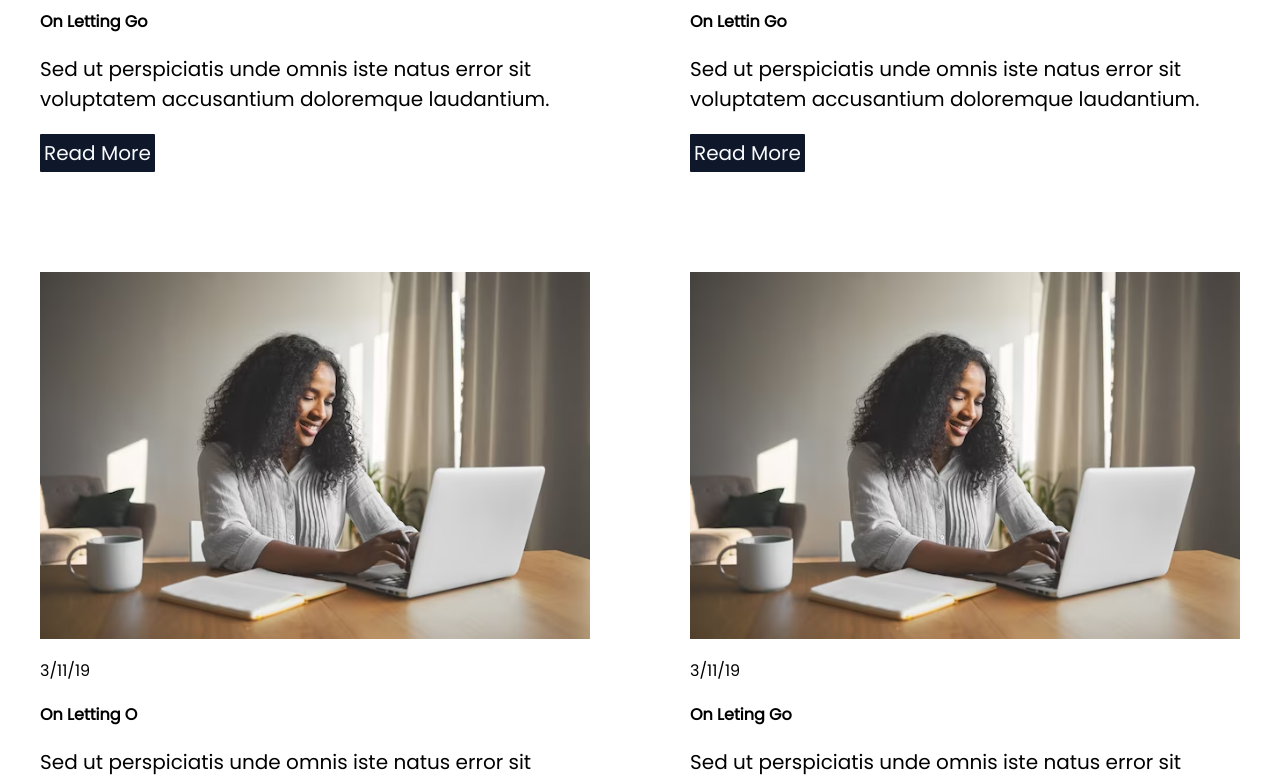
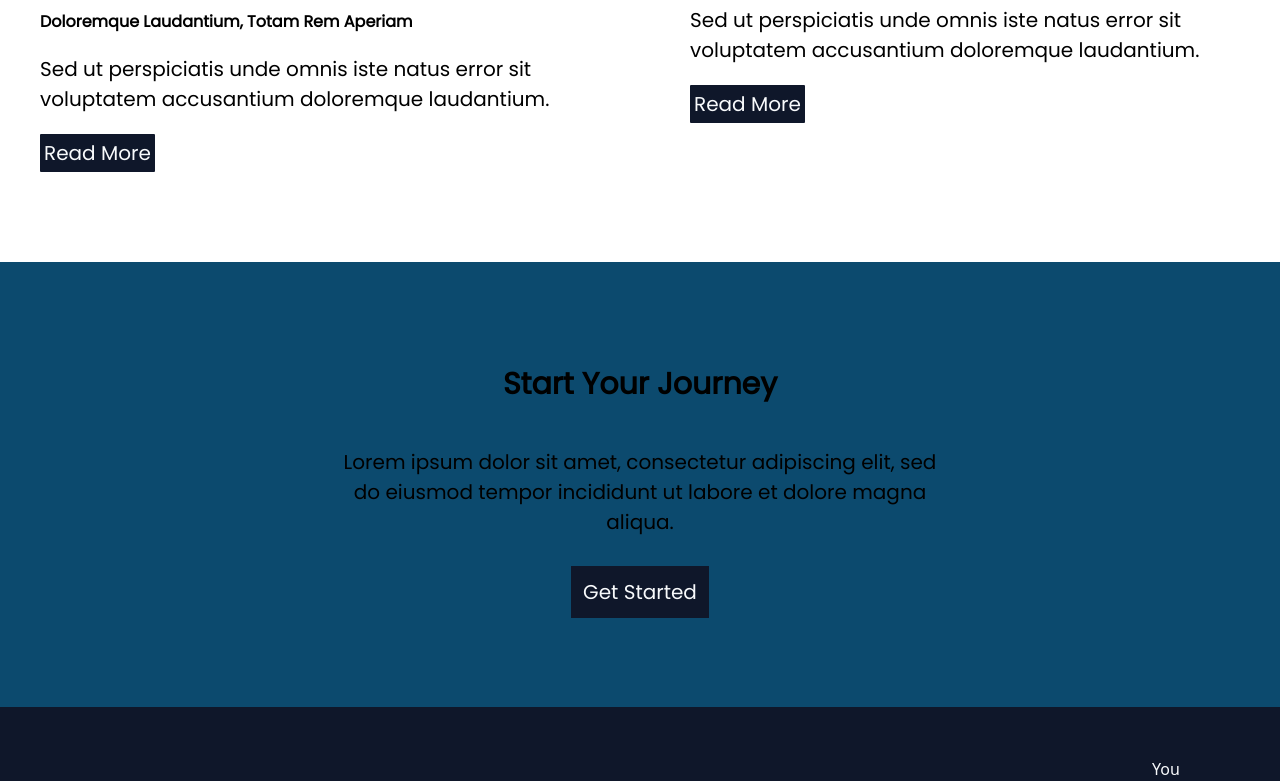
Before and after one commit to DesmondNzubechi/A-Village-Chick, a React (Vite) app: page /blog in a window 1280 px wide. Shown: the part 1100-1881 px from the top of the page. Built offline with nearby package versions, Linux system fonts and the light colour scheme; a web font is replaced by a local one.

Commit message:
new change

```diff
--- a/src/App.jsx
+++ b/src/App.jsx
@@ -16,7 +16,7 @@ import { Subscribe } from './Components/Subscribe/Subscribe'
 import { ScrollToTop } from './Components/ScrollTop/Scrolltop'
 
 function App() {
-  const {subscriptionDetails, fullNews} = useContext(Context);
+  const {subscriptionDetails, article, /*fullNews*/} = useContext(Context);
   return (
     <>
     <BrowserRouter>
@@ -29,7 +29,7 @@ function App() {
       <Route path='/about' element={<About/>} />
       <Route path='/contact' element={<ContactUs/>} />
       <Route path='/get started' element={<GetStarted/>} />
-      <Route path={`/News/${fullNews.headline}`} element={<FullNewsDetail/>} />
+      <Route path={`/news/${article.headline}`} element={<FullNewsDetail/>} />
       <Route path={`/subscribe/${subscriptionDetails.getStartedHeading}`} element={<Subscribe/>} />
     </Routes>
 
--- a/src/Components/Context/Context.jsx
+++ b/src/Components/Context/Context.jsx
@@ -4,24 +4,28 @@ export const Context = createContext();
 
 export const NewsContext = (props) => {
 
-    const [fullNews, setFullNews] = useState(JSON.parse(localStorage.getItem('fullNews')) || [])
-    const [subscriptionDetails, setSubscriptionDetails] = useState(JSON.parse(localStorage.getItem('subscriptionDetails')) || [])
+    /*const [fullNews, setFullNews] = useState(JSON.parse(localStorage.getItem('fullNews')) || []);*/
+    const [article, setArticle] = useState(JSON.parse(localStorage.getItem('article')) || {})
+    //console.log(fullNews)
+    const [subscriptionDetails, setSubscriptionDetails] = useState(JSON.parse(localStorage.getItem('subscriptionDetails')) || {})
    /* const [newsHeadline, setNewsHeadline] = useState(localStorage.getItem('newsHeadline') || '')*/
+  // console.log(subscriptionDetails);
     useEffect(() => {
-        localStorage.setItem('fullNews', JSON.stringify(fullNews));
+       /* localStorage.setItem('fullNews', JSON.stringify(fullNews));*/
+       localStorage.setItem('article', JSON.stringify(article));
         localStorage.setItem('subscriptionDetails', JSON.stringify(subscriptionDetails));
        // localStorage.setItem('newsHeadline', newsHeadline)
-    }, [fullNews, subscriptionDetails])
+    }, [subscriptionDetails, article])
 
     const readMoreClicked = (post) => {
-        setFullNews(post)
+        setArticle(post)
     };
     const Subscribe = (sub) => {
       setSubscriptionDetails(sub);
     }
 
     return(
-    <Context.Provider value={{readMoreClicked, subscriptionDetails, Subscribe, fullNews}}>
+    <Context.Provider value={{readMoreClicked, article, /*setFullNews, */subscriptionDetails, Subscribe, /*fullNews*/}}>
     {props.children}
     </Context.Provider>
     )
--- a/src/Components/Fullnews/Fullnews.jsx
+++ b/src/Components/Fullnews/Fullnews.jsx
@@ -1,4 +1,4 @@
-import React from "react";
+import React, { useEffect } from "react";
 import { Context } from "../Context/Context";
 import { useContext } from "react";
 import {BsArrowLeft} from 'react-icons/bs';
@@ -6,22 +6,23 @@ import { Link } from "react-router-dom";
 import { BlogContent } from "../../Pages/Blog/post";
 
 export const FullNewsDetail = () => {
-const {fullNews, readMoreClicked} = useContext(Context);
-  console.log(fullNews)
+
+  const {article /*fullNews,setFullNews*/ , readMoreClicked} = useContext(Context);
+ console.log(article)
     return(
         <div className="py-[200px] grid gap-[50px]  md:grid-cols-3 font-poppins px-[40px] ">
             <div className="md:col-span-2">
                  <div className="flex flex-col gap-5 ">
 
                  <div className="flex max-w-[600px] items-center gap-5">
-                <h1 className="uppercase font-bold text-[20px] md:text-[50px] ">{fullNews.headline}</h1>
+                <h1 className="uppercase font-bold text-[20px] md:text-[50px] ">{article.headline}</h1>
                 -
-                <p className="text-[20px] md:text-[25px] ">{fullNews.date}</p>
+                <p className="text-[20px] md:text-[25px] ">{article.date}</p>
                 </div>
                             <div>
-                            <img src={fullNews.postImg} alt="" />
+                            <img src={article.postImg} alt="" />
                             </div>
-                            <p className="text-[15px] md:text-[20px] ">{fullNews.fullContent}</p>
+                            <p className="text-[15px] md:text-[20px] ">{article.fullContent}</p>
 
                         </div>
 </div>
@@ -36,7 +37,7 @@ const {fullNews, readMoreClicked} = useContext(Context);
           <div className="flex flex-col  max-w-[400px] ">
           <h1 className="font-bold text-[10px] md:max-w-[300px] capitalize ">{news.headline}</h1>
           <p>{news.date}</p>
-          <Link to={`/News/${fullNews.headline}`} onClick={readMoreClicked(news)} className="text-yellow-500 text-[13px] font-bold my-1">Read More...</Link>
+          <Link to={`/News/${article.headline}`} onClick={readMoreClicked(news)} className="text-yellow-500 text-[13px] font-bold my-1">Read More...</Link>
           </div>
           </div>
         }) }
--- a/src/Components/Get started/GetStarted.jsx
+++ b/src/Components/Get started/GetStarted.jsx
@@ -1,24 +1,25 @@
 import React from "react";
 import backgroundImage from '../../assets/images/session.avif'
+import imgS from '../../assets/images/heroImg.avif'
 import { Link } from "react-router-dom";
 import { Context } from "../Context/Context";
 import { useContext } from "react";
 const getStarted = [
   {
     getStartedPic: backgroundImage,
-    getStartedHeading: 'curated selection of high-quality products that will transform',
+    getStartedHeading: ' selection of  that will transform',
+    getStartedFullDescription: 'Welcome to HomeDecor , your one-stop shop for stylish furniture and home decor. We offer a carefully curated selection of high-quality products that will transform your house into a beautiful and inviting home. At HomeDecor, we understand the importance of creating a space that truly reflects your personal style.',
+    getStartedAmount: '$90.97 every month',
+  },
+  {
+    getStartedPic: imgS,
+    getStartedHeading: 'curated selection of high-quality  will transform',
     getStartedFullDescription: 'Welcome to HomeDecor , your one-stop shop for stylish furniture and home decor. We offer a carefully curated selection of high-quality products that will transform your house into a beautiful and inviting home. At HomeDecor, we understand the importance of creating a space that truly reflects your personal style.',
     getStartedAmount: '$90.97 every month',
   },
   {
     getStartedPic: backgroundImage,
-    getStartedHeading: 'curated selection of high-quality products that will transform',
-    getStartedFullDescription: 'Welcome to HomeDecor , your one-stop shop for stylish furniture and home decor. We offer a carefully curated selection of high-quality products that will transform your house into a beautiful and inviting home. At HomeDecor, we understand the importance of creating a space that truly reflects your personal style.',
-    getStartedAmount: '$90.97 every month',
-  },
-  {
-    getStartedPic: backgroundImage,
-    getStartedHeading: 'curated selection of high-quality products that will transform',
+    getStartedHeading: 'curated  products that will transform',
     getStartedFullDescription: 'Welcome to HomeDecor , your one-stop shop for stylish furniture and home decor. We offer a carefully curated selection of high-quality products that will transform your house into a beautiful and inviting home. At HomeDecor, we understand the importance of creating a space that truly reflects your personal style.',
     getStartedAmount: '$90.97 every month',
   },
@@ -49,7 +50,7 @@ export const GetStarted = () => {
        <div className="grid lg:grid-cols-3 gap-[50px] md:grid-cols-2 grid-cols-1 ">
         {
          getStarted.map(get => {
-          return (<div><Link key={get.getStartedHeading} to={`/Subscribe/${get.getStartedHeading}`} onClick={Subscribe(get)} className="flex font-poppins flex-col gap-2">
+          return (<div><Link key={get.getStartedHeading} to={`/Subscribe/${get?.getStartedHeading}`} onClick={() => Subscribe(get)} className="flex font-poppins flex-col gap-2">
             <img className="rounded  " src={get.getStartedPic} alt="" />
             <h1 className="font-bold text-[15px] md:text-[17px] capitalize text-center">{get.getStartedHeading}</h1>
             <p className="text-center text-[15px] md:text-[17px] "> {get.getStartedAmount} </p>
--- a/src/Components/Subscribe/Subscribe.jsx
+++ b/src/Components/Subscribe/Subscribe.jsx
@@ -5,12 +5,12 @@ import AboutImg from '../../assets/images/session.avif';
 import { Link } from "react-router-dom";
 
 export const Subscribe = () => {
-   const {subscriptionDetails, fullNews} = useContext(Context);
+   const {subscriptionDetails} = useContext(Context);
    console.log(subscriptionDetails)
     return(
         <div>
             {/*
-                subscriptionDetails.map(subbing => {
+                subscriptionDetails.map(subscriptionDetails => {
                     return(*/
                         <div className="bg-slate-100  m-0 pt-[150px] md:pt-[250px] pb-[100px] gap-[50px] items-center px-[40px] flex flex-col md:flex-row justify-center rounded">
 <div>
--- a/src/Pages/Blog/post.jsx
+++ b/src/Pages/Blog/post.jsx
@@ -1,9 +1,11 @@
 import React from "react";
 import blogImg from '../../assets/images/session.avif';
+import blogImg1 from '../../assets/images/heroImg.avif';
 import { useContext } from "react";
 import { Context } from "../../Components/Context/Context";
 import { Link } from "react-router-dom";
 export const BlogContent = [
+    /*
     {
         date: '3/11/19',
         postImg: blogImg,
@@ -14,41 +16,48 @@ export const BlogContent = [
     {
         date: '3/11/19',
         postImg: blogImg,
-        headline : 'On lettin go',
+        headline : 'ullam corporis',
         fullContent: 'Sed ut perspiciatis unde omnis iste natus error sit voluptatem accusantium doloremque laudantium, totam rem aperiam, eaque ipsa quae ab illo inventore veritatis et quasi architecto beatae vitae dicta sunt explicabo. Nemo enim ipsam voluptatem quia voluptas sit aspernatur aut odit aut fugit, sed quia consequuntur magni dolores eos qui ratione voluptatem sequi nesciunt. Neque porro quisquam est, qui dolorem ipsum quia dolor sit amet, consectetur, adipisci velit, sed quia non numquam eius modi tempora incidunt ut labore et dolore magnam aliquam quaerat voluptatem. Ut enim ad minima veniam, quis nostrum exercitationem ullam corporis suscipit laboriosam, nisi ut aliquid ex ea commodi consequatur? Quis autem vel eum iure reprehenderit qui in ea voluptate velit esse quam nihil molestiae consequatur, vel illum qui dolorem eum fugiat quo voluptas nulla pariatur',
 
     },
     {
         date: '3/11/19',
         postImg: blogImg,
-        headline : 'On letting o',
+        headline : 'et quasi architecto',
+        fullContent: 'Sed ut perspiciatis unde omnis iste natus error sit voluptatem accusantium doloremque laudantium, totam rem aperiam, eaque ipsa quae ab illo inventore veritatis et quasi architecto beatae vitae dicta sunt explicabo. Nemo enim ipsam voluptatem quia voluptas sit aspernatur aut odit aut fugit, sed quia consequuntur magni dolores eos qui ratione voluptatem sequi nesciunt. Neque porro quisquam est, qui dolorem ipsum quia dolor sit amet, consectetur, adipisci velit, sed quia non numquam eius modi tempora incidunt ut labore et dolore magnam aliquam quaerat voluptatem. Ut enim ad minima veniam, quis nostrum exercitationem ullam corporis suscipit laboriosam, nisi ut aliquid ex ea commodi consequatur? Quis autem vel eum iure reprehenderit qui in ea voluptate velit esse quam nihil molestiae consequatur, vel illum qui dolorem eum fugiat quo voluptas nulla pariatur',
+
+    },*/
+    {
+        date: '3/11/1',
+        postImg: blogImg,
+        headline : 'doloremque laudantium, totam rem aperiam',
         fullContent: 'Sed ut perspiciatis unde omnis iste natus error sit voluptatem accusantium doloremque laudantium, totam rem aperiam, eaque ipsa quae ab illo inventore veritatis et quasi architecto beatae vitae dicta sunt explicabo. Nemo enim ipsam voluptatem quia voluptas sit aspernatur aut odit aut fugit, sed quia consequuntur magni dolores eos qui ratione voluptatem sequi nesciunt. Neque porro quisquam est, qui dolorem ipsum quia dolor sit amet, consectetur, adipisci velit, sed quia non numquam eius modi tempora incidunt ut labore et dolore magnam aliquam quaerat voluptatem. Ut enim ad minima veniam, quis nostrum exercitationem ullam corporis suscipit laboriosam, nisi ut aliquid ex ea commodi consequatur? Quis autem vel eum iure reprehenderit qui in ea voluptate velit esse quam nihil molestiae consequatur, vel illum qui dolorem eum fugiat quo voluptas nulla pariatur',
 
     },
     {
-        date: '3/11/19',
-        postImg: blogImg,
-        headline : 'On leting go',
+        date: '3/11/1',
+        postImg: blogImg1,
+        headline : 'doloremque laudantium, totam rem aperiam',
         fullContent: 'Sed ut perspiciatis unde omnis iste natus error sit voluptatem accusantium doloremque laudantium, totam rem aperiam, eaque ipsa quae ab illo inventore veritatis et quasi architecto beatae vitae dicta sunt explicabo. Nemo enim ipsam voluptatem quia voluptas sit aspernatur aut odit aut fugit, sed quia consequuntur magni dolores eos qui ratione voluptatem sequi nesciunt. Neque porro quisquam est, qui dolorem ipsum quia dolor sit amet, consectetur, adipisci velit, sed quia non numquam eius modi tempora incidunt ut labore et dolore magnam aliquam quaerat voluptatem. Ut enim ad minima veniam, quis nostrum exercitationem ullam corporis suscipit laboriosam, nisi ut aliquid ex ea commodi consequatur? Quis autem vel eum iure reprehenderit qui in ea voluptate velit esse quam nihil molestiae consequatur, vel illum qui dolorem eum fugiat quo voluptas nulla pariatur',
 
     },
 ]
 
 export const BlogPost = () => {
-    const {readMoreClicked, fullNews} = useContext(Context);
-    console.log(fullNews)
+    const {readMoreClicked, /*setFullNews, fullNews*/ article} = useContext(Context);
+
     return(
             <div className="grid grid-cols-1 py-[70px] px-[40px] md:grid-cols-2 gap-[100px]">
                 {
                     BlogContent.map(post => {
                         return <div key={post.headline} className="flex items-start flex-col gap-[20px] ">
-                                <Link to={`/News/${fullNews.headline}`}>
+                                <Link to={`/News/${post.headline}`}>
                                 <img src={post.postImg} alt="" />
                                 </Link>
                              <p className="font-poppins">{post.date}</p>
                             <h1 className="font-poppins capitalize font-bold">{post.headline}</h1>
                             <p className="text-[20px]  font-poppins ">Sed ut perspiciatis unde omnis iste natus error sit voluptatem accusantium doloremque laudantium.</p>
-                            <Link to={`/News/${fullNews.headline}`} onClick={() => readMoreClicked(post)} className="text-[20px]  font-poppins bg-slate-900  p-1 text-slate-50 rounded-[1px] hover:bg-slate-800  ">Read More</Link>
+                            <Link to={`/News/${post.headline}`} onClick={readMoreClicked(post)} className="text-[20px]  font-poppins bg-slate-900  p-1 text-slate-50 rounded-[1px] hover:bg-slate-800  ">Read More</Link>
                         </div>
                     })
                 }
```
